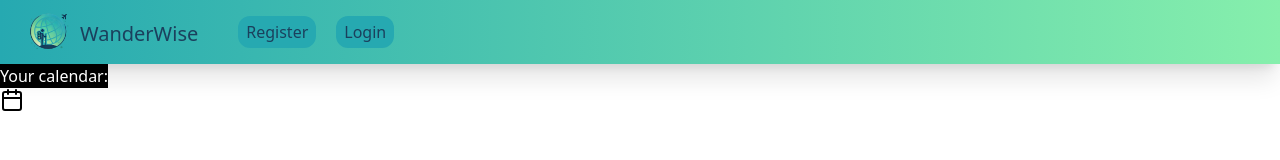
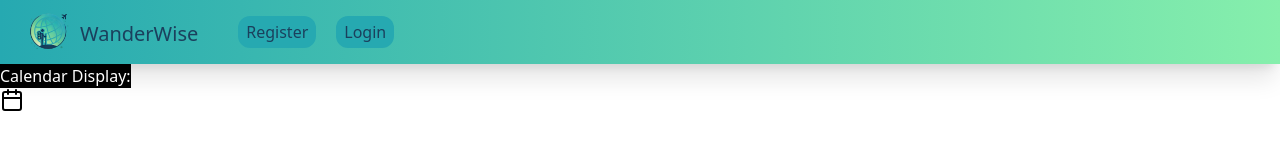
Before and after one commit to ManuelLouro/wanderwise, a React (Vite) app in the folder client/: page /calendar in a window 1280 px wide. Shown: the top 160 px of the page. Built offline with nearby package versions, Linux system fonts and the light colour scheme; what tailwind-hamburgers would draw is missing.

Commit message:
calnder displays

```diff
--- a/client/src/pages/Calendar.tsx
+++ b/client/src/pages/Calendar.tsx
@@ -15,7 +15,7 @@ const CalendarPage:React.FC = () => {
         <NavBar></NavBar>
         <div className="flex">
             <div>
-                <h1 className=" bg-black text-white"> Your calendar: </h1>
+                <h1 className=" bg-black text-white"> Calendar Display: </h1>
             <Calendar></Calendar>
             </div>
         <FixedButton onClick={handleClick}></FixedButton>
```
